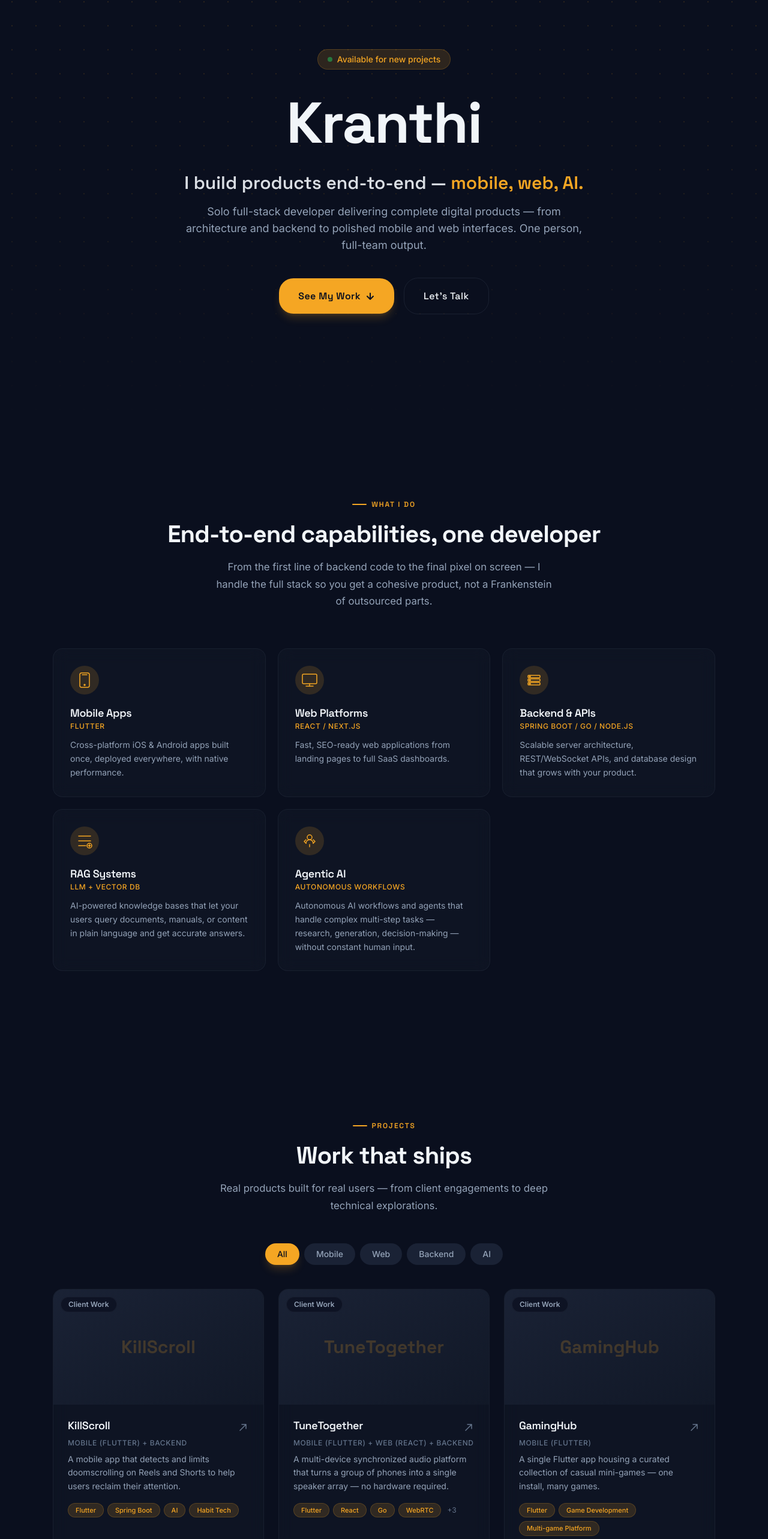
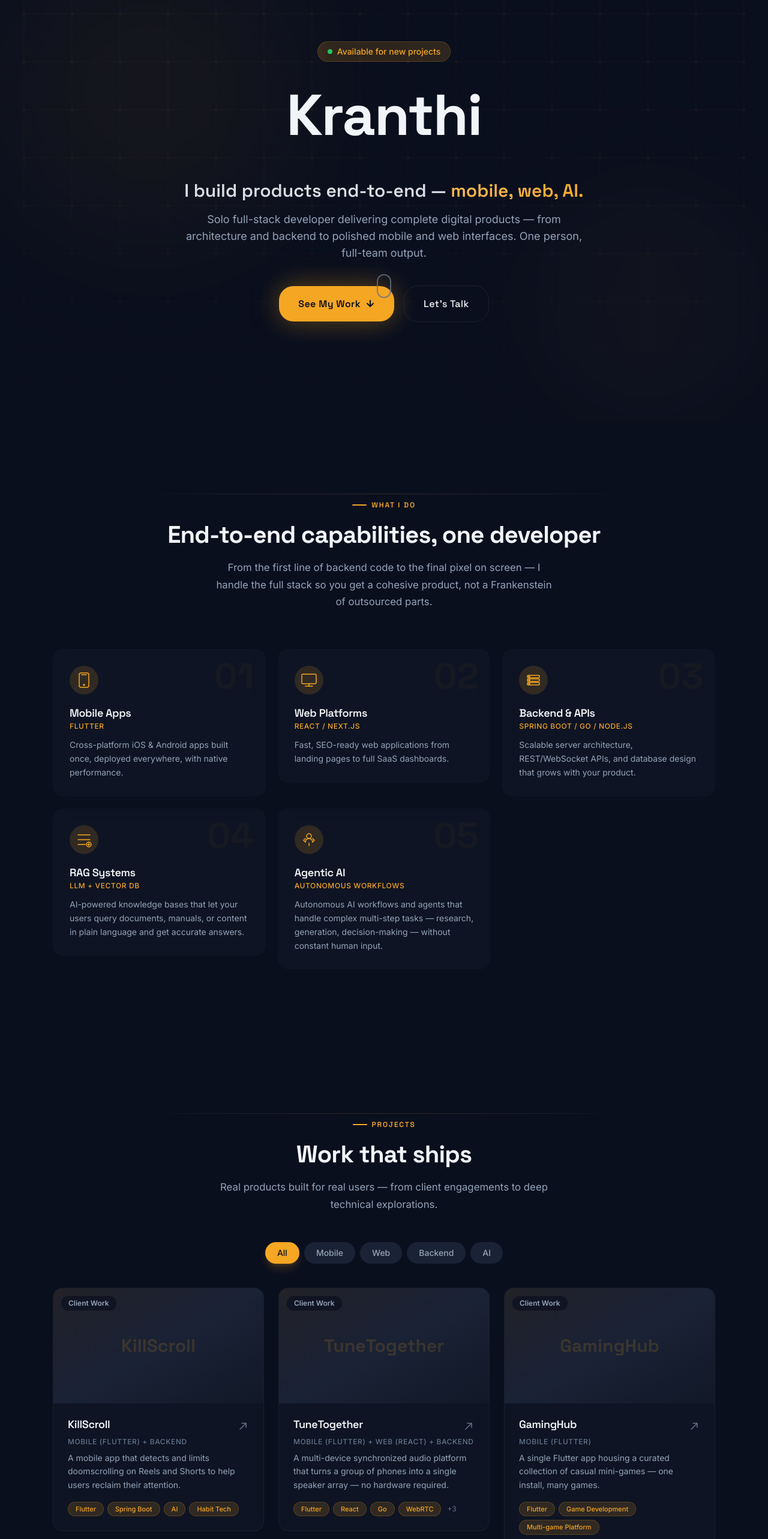
Before and after one commit to kranthivarm/portfolio, a Next.js app: page / in a window 1280 px wide. Shown: the part 97-2663 px from the top of the page at 60% size. Built offline with nearby package versions, Linux system fonts and the light colour scheme.

Commit message:
added theme and some animations

```diff
--- a/src/components/sections/Hero.tsx
+++ b/src/components/sections/Hero.tsx
@@ -1,158 +1,69 @@
 "use client";
 
-import { useEffect, useRef, useCallback } from "react";
 import { motion } from "framer-motion";
 import { Button } from "@/components/ui/Button";
+import { CursorThreads } from "@/components/ui/CursorThreads";
+import { Magnetic } from "@/components/ui/Magnetic";
+import { TextReveal } from "@/components/ui/Animations";
 
-/* ── Animated Dot Grid (canvas-based, mouse-reactive) ─────── */
-function DotGrid() {
-  const canvasRef = useRef<HTMLCanvasElement>(null);
-  const mouseRef = useRef({ x: -1000, y: -1000 });
-  const animFrameRef = useRef<number>(0);
-  const prefersReducedMotion = useRef(false);
-
-  const draw = useCallback(() => {
-    const canvas = canvasRef.current;
-    if (!canvas) return;
-    const ctx = canvas.getContext("2d");
-    if (!ctx) return;
-
-    const dpr = window.devicePixelRatio || 1;
-    const w = canvas.clientWidth;
-    const h = canvas.clientHeight;
-
-    canvas.width = w * dpr;
-    canvas.height = h * dpr;
-    ctx.scale(dpr, dpr);
-    ctx.clearRect(0, 0, w, h);
-
-    const spacing = 40;
-    const baseRadius = 1.2;
-    const influenceRadius = 120;
-    const mx = mouseRef.current.x;
-    const my = mouseRef.current.y;
-
-    for (let x = spacing / 2; x < w; x += spacing) {
-      for (let y = spacing / 2; y < h; y += spacing) {
-        const dx = x - mx;
-        const dy = y - my;
-        const dist = Math.sqrt(dx * dx + dy * dy);
-        const influence = Math.max(0, 1 - dist / influenceRadius);
-
-        const radius = baseRadius + influence * 2.5;
-        const alpha = 0.15 + influence * 0.5;
-
-        ctx.beginPath();
-        ctx.arc(x, y, radius, 0, Math.PI * 2);
-        ctx.fillStyle = `rgba(245, 166, 35, ${alpha})`;
-        ctx.fill();
-      }
-    }
-
-    if (!prefersReducedMotion.current) {
-      animFrameRef.current = requestAnimationFrame(draw);
-    }
-  }, []);
-
-  useEffect(() => {
-    prefersReducedMotion.current = window.matchMedia(
-      "(prefers-reduced-motion: reduce)"
-    ).matches;
-
-    const canvas = canvasRef.current;
-    if (!canvas) return;
-
-    const handleMouseMove = (e: MouseEvent) => {
-      const rect = canvas.getBoundingClientRect();
-      mouseRef.current = { x: e.clientX - rect.left, y: e.clientY - rect.top };
-    };
-
-    const handleMouseLeave = () => {
-      mouseRef.current = { x: -1000, y: -1000 };
-    };
-
-    canvas.addEventListener("mousemove", handleMouseMove);
-    canvas.addEventListener("mouseleave", handleMouseLeave);
-
-    if (prefersReducedMotion.current) {
-      /* Draw once, statically */
-      draw();
-    } else {
-      animFrameRef.current = requestAnimationFrame(draw);
-    }
-
-    const handleResize = () => draw();
-    window.addEventListener("resize", handleResize);
-
-    return () => {
-      cancelAnimationFrame(animFrameRef.current);
-      canvas.removeEventListener("mousemove", handleMouseMove);
-      canvas.removeEventListener("mouseleave", handleMouseLeave);
-      window.removeEventListener("resize", handleResize);
-    };
-  }, [draw]);
-
-  return (
-    <canvas
-      ref={canvasRef}
-      className="absolute inset-0 w-full h-full pointer-events-auto"
-      aria-hidden="true"
-    />
-  );
-}
-
-/* ── Hero Section ─────────────────────────────────────────── */
 export function Hero() {
   return (
     <section
       id="hero"
       className="relative min-h-screen flex items-center justify-center overflow-hidden"
     >
-      {/* Dot grid background */}
+      {/* Thread-based interactive background */}
       <div className="absolute inset-0">
-        <DotGrid />
+        <CursorThreads />
       </div>
 
-      {/* Gradient overlay for depth */}
-      <div className="absolute inset-0 bg-gradient-to-b from-transparent via-base/30 to-base pointer-events-none" />
+      {/* Gradient overlays for depth */}
+      <div className="absolute inset-0 bg-gradient-to-b from-transparent via-base/20 to-base pointer-events-none" />
+      <div className="absolute top-0 left-0 w-[500px] h-[500px] bg-accent/5 rounded-full blur-[120px] pointer-events-none" />
+      <div className="absolute bottom-0 right-0 w-[400px] h-[400px] bg-accent/3 rounded-full blur-[100px] pointer-events-none" />
 
       {/* Content */}
       <div className="relative z-10 max-w-4xl mx-auto px-6 text-center">
         <motion.div
-          initial={{ opacity: 0, y: 20 }}
-          animate={{ opacity: 1, y: 0 }}
+          initial={{ opacity: 0, y: 20, scale: 0.95 }}
+          animate={{ opacity: 1, y: 0, scale: 1 }}
           transition={{ duration: 0.6, delay: 0.1 }}
         >
-          <span className="inline-flex items-center gap-2 px-4 py-1.5 rounded-full border border-accent/20 bg-accent-muted text-accent text-sm font-medium mb-8">
-            <span className="w-2 h-2 rounded-full bg-success animate-pulse" />
+          <span className="inline-flex items-center gap-2 px-4 py-1.5 rounded-full border border-accent/20 bg-accent-muted text-accent text-sm font-medium mb-8 shimmer">
+            <span className="relative flex h-2 w-2">
+              <span className="animate-ping absolute inline-flex h-full w-full rounded-full bg-success opacity-75" />
+              <span className="relative inline-flex rounded-full h-2 w-2 bg-success" />
+            </span>
             Available for new projects
           </span>
         </motion.div>
 
         <motion.h1
           className="font-display font-bold text-5xl sm:text-6xl md:text-7xl lg:text-8xl tracking-tight mb-6"
-          initial={{ opacity: 0, y: 30 }}
-          animate={{ opacity: 1, y: 0 }}
-          transition={{ duration: 0.6, delay: 0.2 }}
+          initial={{ opacity: 0 }}
+          animate={{ opacity: 1 }}
+          transition={{ duration: 0.3, delay: 0.2 }}
         >
-          <span className="text-text-primary">Kranthi</span>
+          <TextReveal delay={0.3}>
+            Kranthi
+          </TextReveal>
         </motion.h1>
 
         <motion.p
           className="font-display text-xl sm:text-2xl md:text-3xl font-semibold text-text-primary/90 mb-4"
           initial={{ opacity: 0, y: 30 }}
           animate={{ opacity: 1, y: 0 }}
-          transition={{ duration: 0.6, delay: 0.35 }}
+          transition={{ duration: 0.6, delay: 0.5 }}
         >
           I build products end-to-end —{" "}
-          <span className="text-accent">mobile, web, AI.</span>
+          <span className="gradient-text">mobile, web, AI.</span>
         </motion.p>
 
         <motion.p
           className="text-text-secondary text-base sm:text-lg max-w-2xl mx-auto mb-10"
           initial={{ opacity: 0, y: 30 }}
           animate={{ opacity: 1, y: 0 }}
-          transition={{ duration: 0.6, delay: 0.5 }}
+          transition={{ duration: 0.6, delay: 0.65 }}
         >
           Solo full-stack developer delivering complete digital products — from
           architecture and backend to polished mobile and web interfaces.
@@ -163,12 +74,14 @@ export function Hero() {
           className="flex flex-col sm:flex-row items-center justify-center gap-4"
           initial={{ opacity: 0, y: 30 }}
           animate={{ opacity: 1, y: 0 }}
-          transition={{ duration: 0.6, delay: 0.65 }}
+          transition={{ duration: 0.6, delay: 0.8 }}
         >
+          <Magnetic strength={0.2}>
             <Button
               href="#projects"
               variant="primary"
               size="lg"
+              className="pulse-glow"
             >
               See My Work
               <svg
@@ -184,6 +97,8 @@ export function Hero() {
                 <path d="M8 3v10M3 8l5 5 5-5" />
               </svg>
             </Button>
+          </Magnetic>
+          <Magnetic strength={0.2}>
             <Button
               href="#contact"
               variant="secondary"
@@ -191,6 +106,27 @@ export function Hero() {
             >
               Let&apos;s Talk
             </Button>
+          </Magnetic>
+        </motion.div>
+
+        {/* Scroll indicator */}
+        <motion.div
+          className="absolute bottom-10 left-1/2 -translate-x-1/2"
+          initial={{ opacity: 0 }}
+          animate={{ opacity: 1 }}
+          transition={{ delay: 1.5 }}
+        >
+          <motion.div
+            className="w-6 h-10 rounded-full border-2 border-text-muted flex items-start justify-center p-1.5"
+            animate={{ opacity: [0.3, 0.8, 0.3] }}
+            transition={{ duration: 2, repeat: Infinity }}
+          >
+            <motion.div
+              className="w-1.5 h-1.5 rounded-full bg-accent"
+              animate={{ y: [0, 16, 0] }}
+              transition={{ duration: 1.5, repeat: Infinity, ease: "easeInOut" }}
+            />
+          </motion.div>
         </motion.div>
       </div>
     </section>
--- a/src/components/sections/Projects.tsx
+++ b/src/components/sections/Projects.tsx
@@ -1,6 +1,6 @@
 "use client";
 
-import { useState, useMemo } from "react";
+import { useState, useMemo, useRef } from "react";
 import { motion, AnimatePresence } from "framer-motion";
 import { SectionWrapper } from "@/components/ui/SectionWrapper";
 import { Badge } from "@/components/ui/Badge";
@@ -29,20 +29,23 @@ function FilterBar({
           role="tab"
           aria-selected={active === f}
           onClick={() => onSelect(f)}
-          className={`px-5 py-2 rounded-full text-sm font-medium transition-all duration-300 cursor-pointer ${
+          className={`relative px-5 py-2 rounded-full text-sm font-medium transition-all duration-300 cursor-pointer overflow-hidden ${
             active === f
               ? "bg-accent text-base shadow-lg shadow-accent/20"
-              : "bg-surface-elevated text-text-secondary hover:text-text-primary hover:bg-border-hover"
+              : "bg-surface-elevated text-text-secondary hover:text-text-primary"
           }`}
         >
-          {filterLabels[f]}
+          {active !== f && (
+            <span className="absolute inset-0 bg-accent/0 hover:bg-accent/10 transition-colors duration-300 rounded-full" />
+          )}
+          <span className="relative z-10">{filterLabels[f]}</span>
         </button>
       ))}
     </div>
   );
 }
 
-/* ── Project Card ─────────────────────────────────────────── */
+/* ── Tilt Project Card ────────────────────────────────────── */
 function ProjectCard({
   project,
   onClick,
@@ -50,14 +53,45 @@ function ProjectCard({
   project: ProjectType;
   onClick: () => void;
 }) {
+  const cardRef = useRef<HTMLDivElement>(null);
+  const [tilt, setTilt] = useState({ rotateX: 0, rotateY: 0 });
+
+  const handleMouseMove = (e: React.MouseEvent) => {
+    const el = cardRef.current;
+    if (!el) return;
+    const rect = el.getBoundingClientRect();
+    const x = e.clientX - rect.left;
+    const y = e.clientY - rect.top;
+    const centerX = rect.width / 2;
+    const centerY = rect.height / 2;
+    const rotateX = ((y - centerY) / centerY) * -8;
+    const rotateY = ((x - centerX) / centerX) * 8;
+    setTilt({ rotateX, rotateY });
+  };
+
+  const handleMouseLeave = () => {
+    setTilt({ rotateX: 0, rotateY: 0 });
+  };
+
   return (
     <motion.div
       layout
-      initial={{ opacity: 0, scale: 0.95 }}
-      animate={{ opacity: 1, scale: 1 }}
-      exit={{ opacity: 0, scale: 0.95 }}
-      transition={{ duration: 0.35 }}
-      className="glass-card overflow-hidden group cursor-pointer"
+      initial={{ opacity: 0, scale: 0.9, y: 20 }}
+      animate={{ opacity: 1, scale: 1, y: 0 }}
+      exit={{ opacity: 0, scale: 0.9, y: -20 }}
+      transition={{ duration: 0.4, ease: [0.25, 0.46, 0.45, 0.94] }}
+      className="tilt-card"
+    >
+      <motion.div
+        ref={cardRef}
+        onMouseMove={handleMouseMove}
+        onMouseLeave={handleMouseLeave}
+        animate={{
+          rotateX: tilt.rotateX,
+          rotateY: tilt.rotateY,
+        }}
+        transition={{ type: "spring", stiffness: 300, damping: 20 }}
+        className="glass-card overflow-hidden group cursor-pointer tilt-card-inner"
         onClick={onClick}
         role="button"
         tabIndex={0}
@@ -69,36 +103,45 @@ function ProjectCard({
           }
         }}
       >
-      {/* Image placeholder */}
-      <div className="relative h-48 bg-gradient-to-br from-surface-elevated to-surface overflow-hidden">
+        {/* Image placeholder with gradient */}
+        <div className="relative h-48 overflow-hidden">
+          <div className="absolute inset-0 bg-gradient-to-br from-accent/10 via-surface-elevated to-surface" />
           <div className="absolute inset-0 flex items-center justify-center">
-          <span className="font-display font-bold text-3xl text-accent/20 group-hover:text-accent/40 transition-colors duration-300">
+            <motion.span
+              className="font-display font-bold text-3xl text-accent/15 group-hover:text-accent/30 transition-all duration-500"
+              whileHover={{ scale: 1.05 }}
+            >
               {project.name}
-          </span>
+            </motion.span>
           </div>
           {/* Category badge */}
           <span className="absolute top-3 left-3 px-3 py-1 rounded-full text-xs font-semibold bg-base/70 backdrop-blur-sm text-text-secondary border border-glass-border">
             {project.categoryLabel}
           </span>
+          {/* Hover shimmer */}
+          <div className="absolute inset-0 opacity-0 group-hover:opacity-100 transition-opacity duration-700">
+            <div className="absolute inset-0 bg-gradient-to-r from-transparent via-accent/5 to-transparent translate-x-[-200%] group-hover:translate-x-[200%] transition-transform duration-1000" />
+          </div>
         </div>
 
         {/* Content */}
         <div className="p-5 sm:p-6">
           <div className="flex items-start justify-between gap-2 mb-2">
-          <h3 className="font-display font-semibold text-lg text-text-primary group-hover:text-accent transition-colors">
+            <h3 className="font-display font-semibold text-lg text-text-primary group-hover:text-accent transition-colors duration-300">
               {project.name}
             </h3>
-          <svg
-            className="w-5 h-5 text-text-muted group-hover:text-accent transition-all duration-300 group-hover:translate-x-0.5 group-hover:-translate-y-0.5 flex-shrink-0 mt-1"
+            <motion.svg
+              className="w-5 h-5 text-text-muted group-hover:text-accent flex-shrink-0 mt-1"
               viewBox="0 0 20 20"
               fill="none"
               stroke="currentColor"
               strokeWidth="1.5"
               strokeLinecap="round"
               strokeLinejoin="round"
+              whileHover={{ x: 3, y: -3 }}
             >
               <path d="M5 15L15 5M15 5H8M15 5v7" />
-          </svg>
+            </motion.svg>
           </div>
 
           <p className="text-xs text-text-muted font-medium uppercase tracking-wider mb-2">
@@ -122,6 +165,7 @@ function ProjectCard({
             )}
           </div>
         </div>
+      </motion.div>
     </motion.div>
   );
 }
@@ -236,6 +280,8 @@ export function Projects() {
   return (
     <SectionWrapper id="projects">
       <div className="section-container">
+        <div className="section-divider mb-16" />
+
         <div className="text-center mb-12">
           <p className="section-label justify-center">Projects</p>
           <h2 className="section-title">Work that ships</h2>
--- a/src/components/sections/Services.tsx
+++ b/src/components/sections/Services.tsx
@@ -1,6 +1,7 @@
 "use client";
 
 import { SectionWrapper } from "@/components/ui/SectionWrapper";
+import { GlowCard } from "@/components/ui/Animations";
 import { motion } from "framer-motion";
 
 const services = [
@@ -23,7 +24,6 @@ const services = [
         <rect x="2" y="4" width="24" height="16" rx="2" />
         <path d="M8 24h12" />
         <path d="M14 20v4" />
-        <circle cx="14" cy="12" r="0" fill="currentColor" />
       </svg>
     ),
     title: "Web Platforms",
@@ -80,19 +80,27 @@ const services = [
 const containerVariants = {
   hidden: {},
   visible: {
-    transition: { staggerChildren: 0.1 },
+    transition: { staggerChildren: 0.12 },
   },
 };
 
 const itemVariants = {
-  hidden: { opacity: 0, y: 20 },
-  visible: { opacity: 1, y: 0, transition: { duration: 0.5 } },
+  hidden: { opacity: 0, y: 30, scale: 0.95 },
+  visible: {
+    opacity: 1,
+    y: 0,
+    scale: 1,
+    transition: { duration: 0.5, ease: [0.25, 0.46, 0.45, 0.94] },
+  },
 };
 
 export function Services() {
   return (
     <SectionWrapper id="services">
       <div className="section-container">
+        {/* Subtle section divider */}
+        <div className="section-divider mb-16" />
+
         <div className="text-center mb-16">
           <p className="section-label justify-center">What I Do</p>
           <h2 className="section-title">
@@ -112,15 +120,17 @@ export function Services() {
           whileInView="visible"
           viewport={{ once: true, margin: "-60px" }}
         >
-          {services.map((service) => (
+          {services.map((service, i) => (
+            <motion.div key={service.title} variants={itemVariants}>
+              <GlowCard>
+                <div className="p-6 sm:p-7 group">
                   <motion.div
-              key={service.title}
-              className="glass-card p-6 sm:p-7 group"
-              variants={itemVariants}
+                    className="w-12 h-12 rounded-xl bg-accent-muted text-accent flex items-center justify-center mb-5 group-hover:bg-accent group-hover:text-base transition-colors duration-300"
+                    whileHover={{ rotate: [0, -10, 10, 0], scale: 1.1 }}
+                    transition={{ duration: 0.4 }}
                   >
-              <div className="w-12 h-12 rounded-xl bg-accent-muted text-accent flex items-center justify-center mb-5 group-hover:bg-accent group-hover:text-base transition-colors duration-300">
                     {service.icon}
-              </div>
+                  </motion.div>
                   <h3 className="font-display font-semibold text-lg text-text-primary mb-1">
                     {service.title}
                   </h3>
@@ -130,6 +140,13 @@ export function Services() {
                   <p className="text-text-secondary text-sm leading-relaxed">
                     {service.description}
                   </p>
+
+                  {/* Decorative number */}
+                  <span className="absolute top-4 right-5 font-display text-6xl font-bold text-accent/[0.04] pointer-events-none select-none">
+                    0{i + 1}
+                  </span>
+                </div>
+              </GlowCard>
             </motion.div>
           ))}
         </motion.div>
--- a/src/components/sections/Skills.tsx
+++ b/src/components/sections/Skills.tsx
@@ -4,57 +4,47 @@ import { motion } from "framer-motion";
 import { SectionWrapper } from "@/components/ui/SectionWrapper";
 import { skillCategories } from "@/data/skills";
 
-/* ── Skill Icon Mapping ───────────────────────────────────── */
-/* Maps skill names to simple SVG icons. Using inline SVGs to
-   avoid external dependencies and keep the bundle lean. */
+/* ── Skill Icon with Animated Hover ───────────────────────── */
 function SkillIcon({ name }: { name: string }) {
-  const iconColor = "currentColor";
-
-  const icons: Record<string, React.ReactNode> = {
-    Flutter: (
-      <svg width="24" height="24" viewBox="0 0 24 24" fill={iconColor}>
-        <path d="M14.314 0L2.3 12 6 15.7 21.684 0h-7.37zm0 11.066L7.93 17.5l6.384 6.432h7.37L14.314 17.5l4.685-4.685-4.685-1.749z" />
-      </svg>
-    ),
-    React: (
-      <svg width="24" height="24" viewBox="0 0 24 24" fill={iconColor}>
-        <circle cx="12" cy="12" r="2.5" />
-        <ellipse cx="12" cy="12" rx="10" ry="4" fill="none" stroke={iconColor} strokeWidth="1" />
-        <ellipse cx="12" cy="12" rx="10" ry="4" fill="none" stroke={iconColor} strokeWidth="1" transform="rotate(60 12 12)" />
-        <ellipse cx="12" cy="12" rx="10" ry="4" fill="none" stroke={iconColor} strokeWidth="1" transform="rotate(120 12 12)" />
-      </svg>
-    ),
-    Docker: (
-      <svg width="24" height="24" viewBox="0 0 24 24" fill={iconColor}>
-        <path d="M13 3h2v2h-2V3zm-2 0h2v2h-2V3zm-2 0h2v2H9V3zm6 0h2v2h-2V3zm-8 2h2v2H7V5zm2 0h2v2H9V5zm2 0h2v2h-2V5zm2 0h2v2h-2V5zm-6 2h2v2H7V7zm2 0h2v2H9V7zm2 0h2v2h-2V7zm2 0h2v2h-2V7zM5 9h2v2H5V9zm2 0h2v2H7V9zm2 0h2v2H9V9zm2 0h2v2h-2V9zm2 0h2v2h-2V9zm2 0h2v2h-2V9zM1 11c0 0 1.5 5 7.5 6S21 17 23 15c-1 0-2-.5-2-.5S20 18 14 18s-8-3.5-8-3.5c-2.5-1-5-3.5-5-3.5z" />
-      </svg>
-    ),
-  };
-
-  /* Fallback: first two letters */
   return (
-    <div className="w-10 h-10 rounded-lg bg-accent-muted text-accent flex items-center justify-center text-sm font-bold font-display">
-      {icons[name] || name.slice(0, 2).toUpperCase()}
-    </div>
+    <motion.div
+      className="w-10 h-10 rounded-lg bg-accent-muted text-accent flex items-center justify-center text-sm font-bold font-display"
+      whileHover={{ scale: 1.15, rotate: 5 }}
+      transition={{ type: "spring", stiffness: 300, damping: 15 }}
+    >
+      {name.slice(0, 2).toUpperCase()}
+    </motion.div>
   );
 }
 
 const containerVariants = {
   hidden: {},
   visible: {
-    transition: { staggerChildren: 0.06 },
+    transition: { staggerChildren: 0.08 },
+  },
+};
+
+const cardVariants = {
+  hidden: { opacity: 0, y: 25, scale: 0.95 },
+  visible: {
+    opacity: 1,
+    y: 0,
+    scale: 1,
+    transition: { duration: 0.5, ease: [0.25, 0.46, 0.45, 0.94] },
   },
 };
 
 const itemVariants = {
-  hidden: { opacity: 0, y: 15 },
-  visible: { opacity: 1, y: 0, transition: { duration: 0.4 } },
+  hidden: { opacity: 0, x: -10 },
+  visible: { opacity: 1, x: 0, transition: { duration: 0.3 } },
 };
 
 export function Skills() {
   return (
     <SectionWrapper id="skills">
       <div className="section-container">
+        <div className="section-divider mb-16" />
+
         <div className="text-center mb-16">
           <p className="section-label justify-center">Skills & Stack</p>
           <h2 className="section-title">Technologies I work with</h2>
@@ -64,35 +54,47 @@ export function Skills() {
           </p>
         </div>
 
-        <div className="grid grid-cols-1 sm:grid-cols-2 lg:grid-cols-3 xl:grid-cols-4 gap-6">
+        <motion.div
+          className="grid grid-cols-1 sm:grid-cols-2 lg:grid-cols-3 xl:grid-cols-4 gap-6"
+          variants={containerVariants}
+          initial="hidden"
+          whileInView="visible"
+          viewport={{ once: true, margin: "-60px" }}
+        >
           {skillCategories.map((category) => (
-            <div key={category.category} className="glass-card p-5">
-              <h3 className="font-display font-semibold text-sm text-accent uppercase tracking-wider mb-4">
+            <motion.div
+              key={category.category}
+              className="glass-card p-5 group"
+              variants={cardVariants}
+            >
+              <h3 className="font-display font-semibold text-sm text-accent uppercase tracking-wider mb-4 flex items-center gap-2">
+                <span className="w-2 h-2 rounded-full bg-accent" />
                 {category.category}
               </h3>
               <motion.div
-                className="flex flex-col gap-2.5"
+                className="flex flex-col gap-2"
                 variants={containerVariants}
                 initial="hidden"
                 whileInView="visible"
-                viewport={{ once: true, margin: "-40px" }}
+                viewport={{ once: true }}
               >
                 {category.items.map((skill) => (
                   <motion.div
                     key={skill.name}
-                    className="flex items-center gap-3 p-2 rounded-lg hover:bg-accent-muted/50 transition-colors group"
+                    className="flex items-center gap-3 p-2 rounded-lg hover:bg-accent-muted/50 transition-all duration-300 group/item cursor-default"
                     variants={itemVariants}
+                    whileHover={{ x: 4 }}
                   >
                     <SkillIcon name={skill.name} />
-                    <span className="text-text-secondary text-sm font-medium group-hover:text-text-primary transition-colors">
+                    <span className="text-text-secondary text-sm font-medium group-hover/item:text-text-primary transition-colors">
                       {skill.name}
                     </span>
                   </motion.div>
                 ))}
               </motion.div>
-            </div>
+            </motion.div>
           ))}
-        </div>
+        </motion.div>
       </div>
     </SectionWrapper>
   );
```
Also changed, not shown: src/components/sections/About.tsx (+61 -6 lines), src/components/sections/Contact.tsx (+144 -80 lines), src/components/sections/Education.tsx (+18 -4 lines), 1 other file (tests, documents, lock files or other folders). Lines whose indentation alone changed are shown as unchanged.
